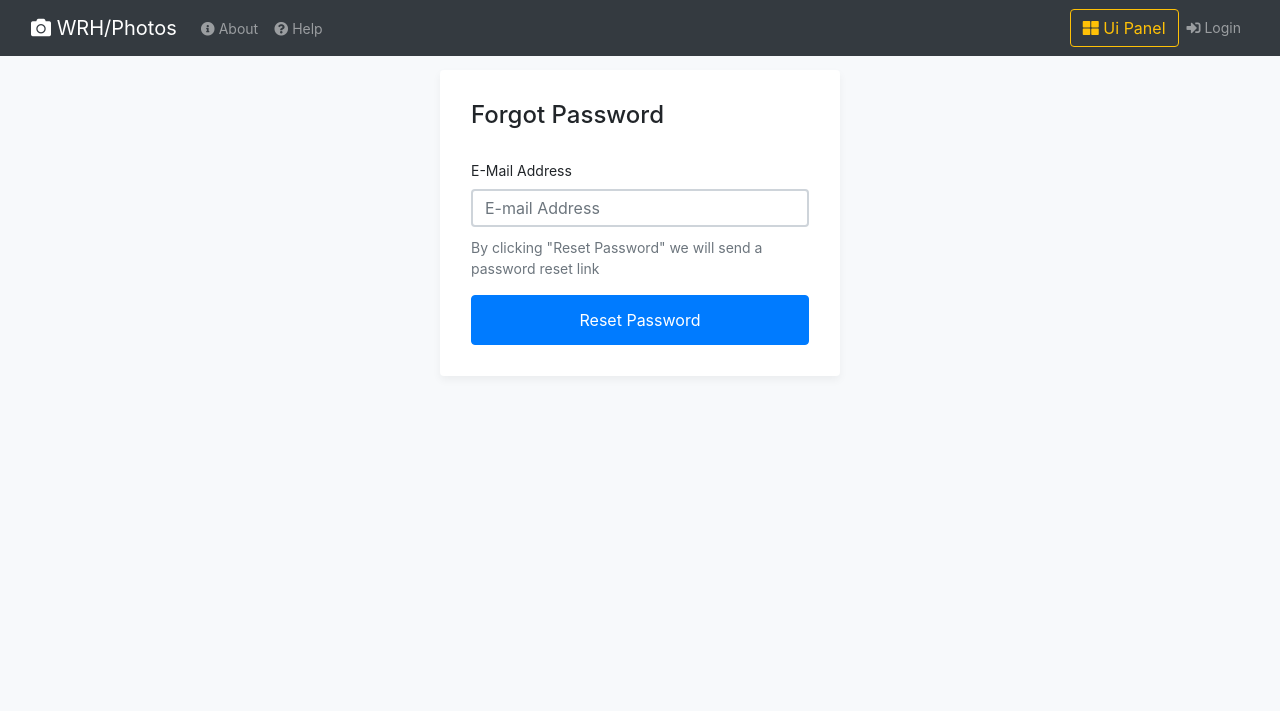
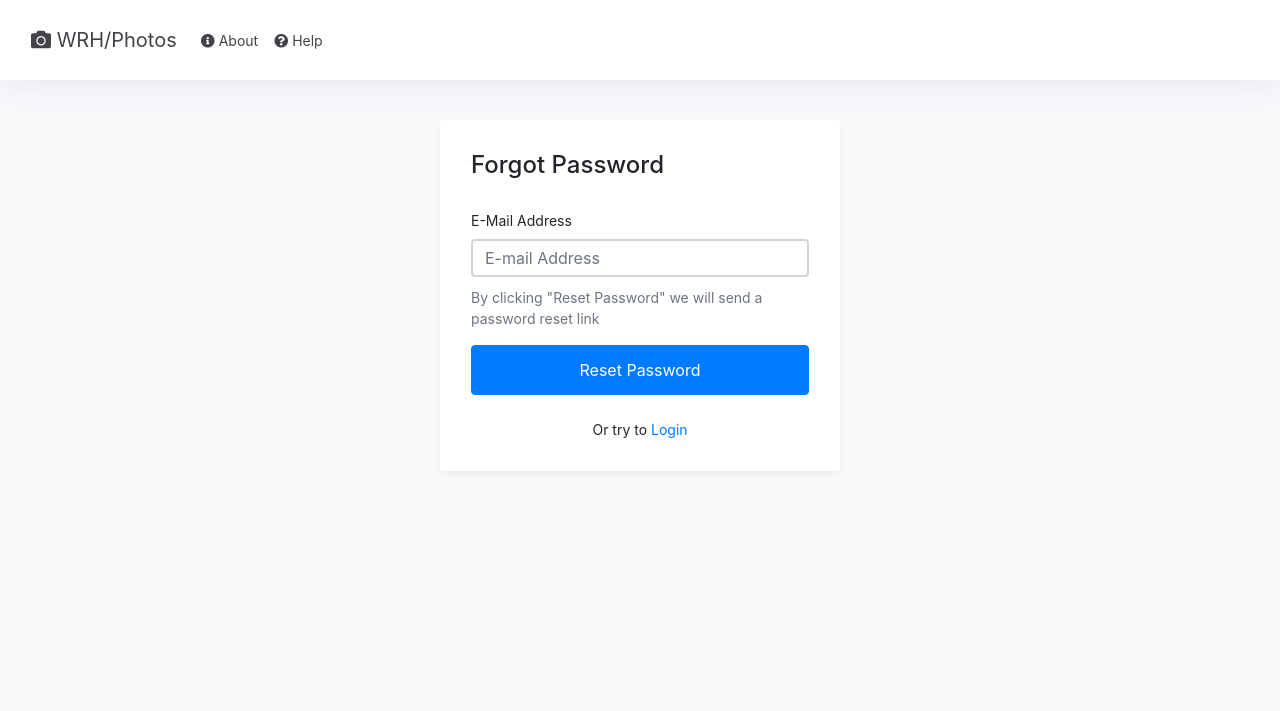
Before and after one commit to we-race-here/lastweekend-photos, a Django app: template wrh_photos/apps/photo_gallery/templates/photo_gallery/registration/forgot-password.html in a window 1280 px wide. Shown: the top 711 px of the page. Run offline with Django 3.2, Linux system fonts and the light colour scheme; the template is opened without the code that fills it, so the values that code supplies are empty; some libraries are stand-ins or nearby versions.

Commit message:
Remove SPA login page

```diff
--- a/wrh_photos/FRONTEND/wrh_photos_ui/src/components/pages/PhotoList.vue
+++ b/wrh_photos/FRONTEND/wrh_photos_ui/src/components/pages/PhotoList.vue
@@ -69,7 +69,6 @@
     left: 50%;
     color: white;
   }
-
 
 </style>
 
--- a/wrh_photos/FRONTEND/wrh_photos_ui/src/components/partials/MainHeader.vue
+++ b/wrh_photos/FRONTEND/wrh_photos_ui/src/components/partials/MainHeader.vue
@@ -173,7 +173,7 @@
       <template v-else>
         <div class="kt-header__topbar-item kt-header__topbar-item--quickpanel" title="Login">
           <div class="kt-header__topbar-wrapper" data-offset="10px,0px">
-            <a is="router-link" :to="{name: $rns.LOGIN_PAGE}" class="kt-header__topbar-icon kt-header__topbar-icon--warning"><i class="fa fa-sign-in-alt"></i></a>
+            <a href="/login" class="kt-header__topbar-icon kt-header__topbar-icon--warning"><i class="fa fa-sign-in-alt"></i></a>
           </div>
         </div>
       </template>
@@ -195,7 +195,8 @@
         SessionApi.logout().then(
             function () {
               self.$store.state.currentUser = {};
-              self.$router.replace({ name: self.$rns.ROOT });
+              // self.$router.replace({ name: self.$rns.ROOT });
+              window.location = "/login"
             },
             function (error) {
               self.showDefaultServerError(error);
--- a/wrh_photos/apps/photo_gallery/templates/base.html
+++ b/wrh_photos/apps/photo_gallery/templates/base.html
@@ -41,7 +41,7 @@
   {% endblock header %}
 
   {% block main-container %}
-    <main role="main" class="flex-shrink-0">
+    <main role="main" class="flex-shrink-0 mar-top50">
       <div class="container">
         {% block breadcrumb %}
         {% endblock breadcrumb %}
--- a/wrh_photos/apps/photo_gallery/templates/header.html
+++ b/wrh_photos/apps/photo_gallery/templates/header.html
@@ -1,7 +1,7 @@
 {% load util_tags %}
 <header>
   <!-- Fixed navbar -->
-  <nav class="navbar navbar-expand-md navbar-dark fixed-top bg-dark">
+  <nav class="navbar navbar-expand-md fixed-top metronic-header">
     <div class="container-fluid">
       <a class="navbar-brand" href="{% url 'photo_gallery:index' %}"><i class="fas fa-camera"></i>
         WRH/Photos</a>
@@ -20,36 +20,6 @@
             <a class="nav-link" href="javascript:"><i class="fas fa-question-circle"></i> Help</a>
           </li>
         </ul>
-          <ul class="nav navbar-nav">
-            <li class="nav-item">
-              <a class="btn btn-outline-warning" href="{% url 'photo_gallery:ui-panel' %}">
-                <span class="fas fa-th-large"></span> Ui Panel
-              </a>
-            </li>
-          {% if user.is_authenticated %}
-            <li class="nav-item dropdown">
-              <a class="nav-link dropdown-toggle" href="#" id="dropdown01" data-toggle="dropdown" aria-haspopup="true"
-                 aria-expanded="false">
-                <i class="fas fa-user-circle"></i> Welcome, <strong>{{ user.username }}</strong>
-              </a>
-              <div class="dropdown-menu" aria-labelledby="dropdown01">
-                <a class="dropdown-item" href="{% url 'photo_gallery:logout' %}">
-                  <span class="fas fa-sign-out-alt fa-fw"></span> Logout
-                </a>
-                {% if user.is_superuser or user.is_staff %}
-                  <div class="dropdown-divider"></div>
-                  <a class="dropdown-item" href="{% url 'admin:index' %}"><span class="fa fa-user-secret fa-fw"></span>
-                    Admin Panel</a>
-                {% endif %}
-              </div>
-            </li>
-          {% else %}
-            <li class="nav-item {% active_if 'photo_gallery:login' %}">
-              <a class="nav-link" href="{% url 'photo_gallery:login' %}"><span class="fas fa-sign-in-alt"></span> Login</a>
-            </li>
-          {% endif %}
-          </ul>
-
       </div>
     </div>
   </nav>
--- a/wrh_photos/apps/photo_gallery/templates/photo_gallery/registration/forgot-password.html
+++ b/wrh_photos/apps/photo_gallery/templates/photo_gallery/registration/forgot-password.html
@@ -31,6 +31,10 @@ body {
                 Reset Password
               </button>
             </div>
+
+            <div class="mt-4 text-center">
+              Or try to <a href="{% url 'photo_gallery:login' %}">Login</a>
+            </div>
           </form>
         </div>
       </div>
--- a/wrh_photos/static/dj/css/base.css
+++ b/wrh_photos/static/dj/css/base.css
@@ -85,20 +120,29 @@ table th a:hover {
 .mar-top15 {
   margin-top: 15px !important;
 }
+
 .mar-top20 {
   margin-top: 20px !important;
 }
+
 .mar-top25 {
   margin-top: 25px !important;
 }
+
 .mar-top30 {
   margin-top: 30px !important;
 }
+
 .mar-top35 {
   margin-top: 35px !important;
 }
+
 .mar-top40 {
   margin-top: 40px !important;
+}
+
+.mar-top50 {
+  margin-top: 50px !important;
 }
 
 
@@ -252,3 +302,14 @@ table th a:hover {
 .form-check {
   padding-left: 0;
 }
+
+
+.metronic-header {
+  height: 80px;
+  background-color: #fff !important;
+  box-shadow: 0 0 40px 0 rgba(82, 63, 105, .1);
+}
+
+.metronic-header a{
+  color: #434349;
+}
```
Also changed, not shown: other parts of wrh_photos/static/dj/css/base.css (+56 -15 lines), wrh_photos/FRONTEND/wrh_photos_ui/src/router.js (+0 -15 lines). Lines whose indentation alone changed are shown as unchanged.
